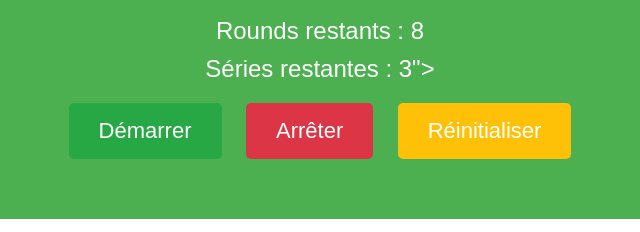
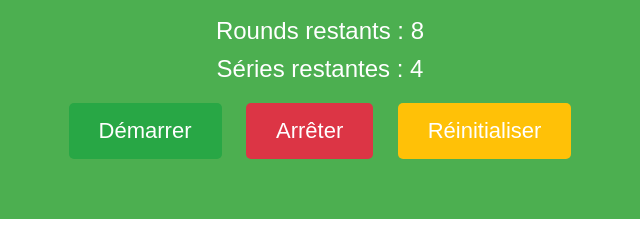
Before and after one commit to RpLP2i/Timer-Lp2i-plus, a plain HTML site: page index.html in a window 1280 px wide. Shown: the part 545-777 px from the top of the page, 320-960 px from the left. Drawn offline with Linux system fonts and the light colour scheme.

Commit message:
Update index.html

```diff
--- a/index.html
+++ b/index.html
@@ -39,7 +39,7 @@
             </div>
             <div class="status">Travail</div>
             <div class="rounds-remaining">Rounds restants : <span id="rounds-remaining">8</span></div>
-            <div class="series-remaining">Séries restantes : <span id="series-remaining">3"></span></div>
+            <div class="series-remaining">Séries restantes : <span id="series-remaining">4</span></div>
             <div class="buttons">
                 <button id="start">Démarrer</button>
                 <button id="stop">Arrêter</button>
```
